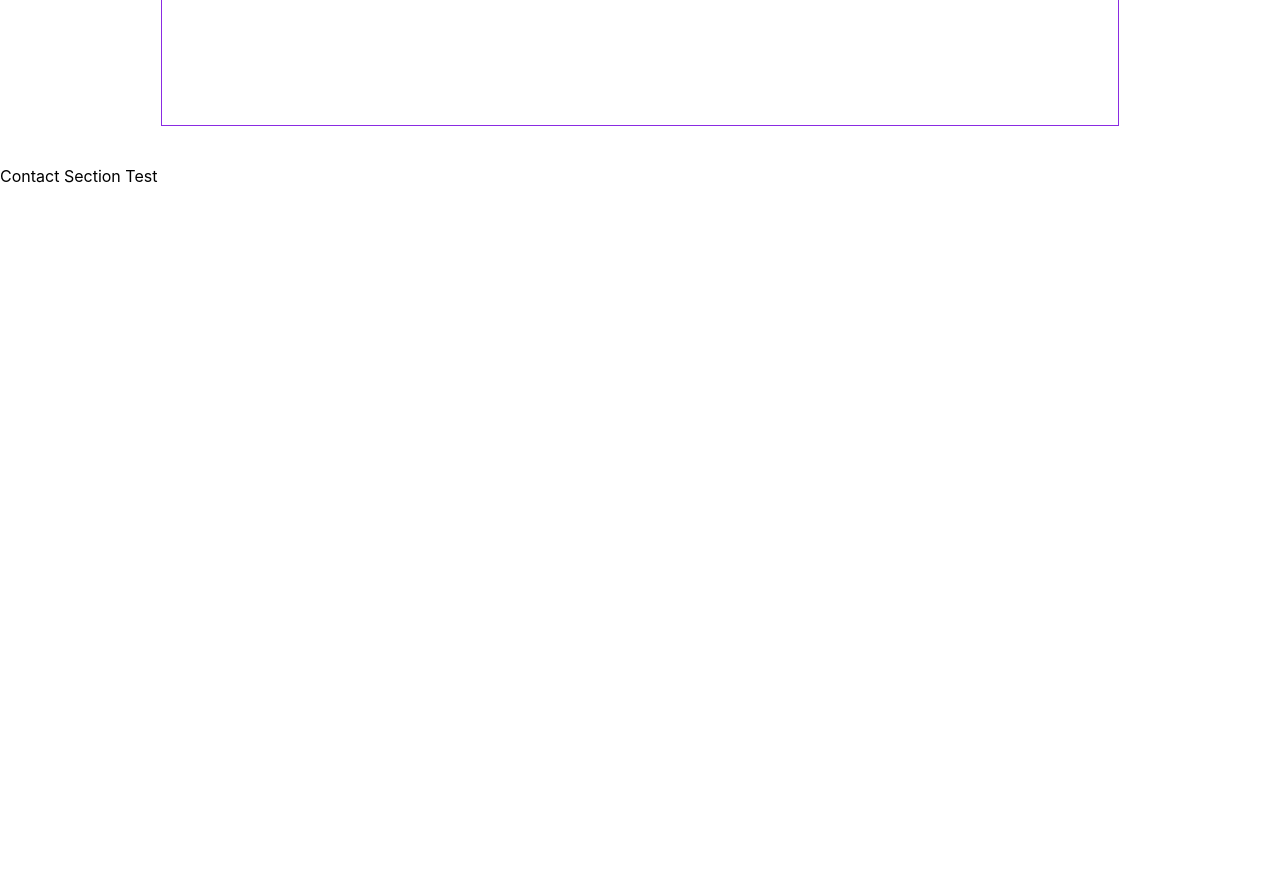
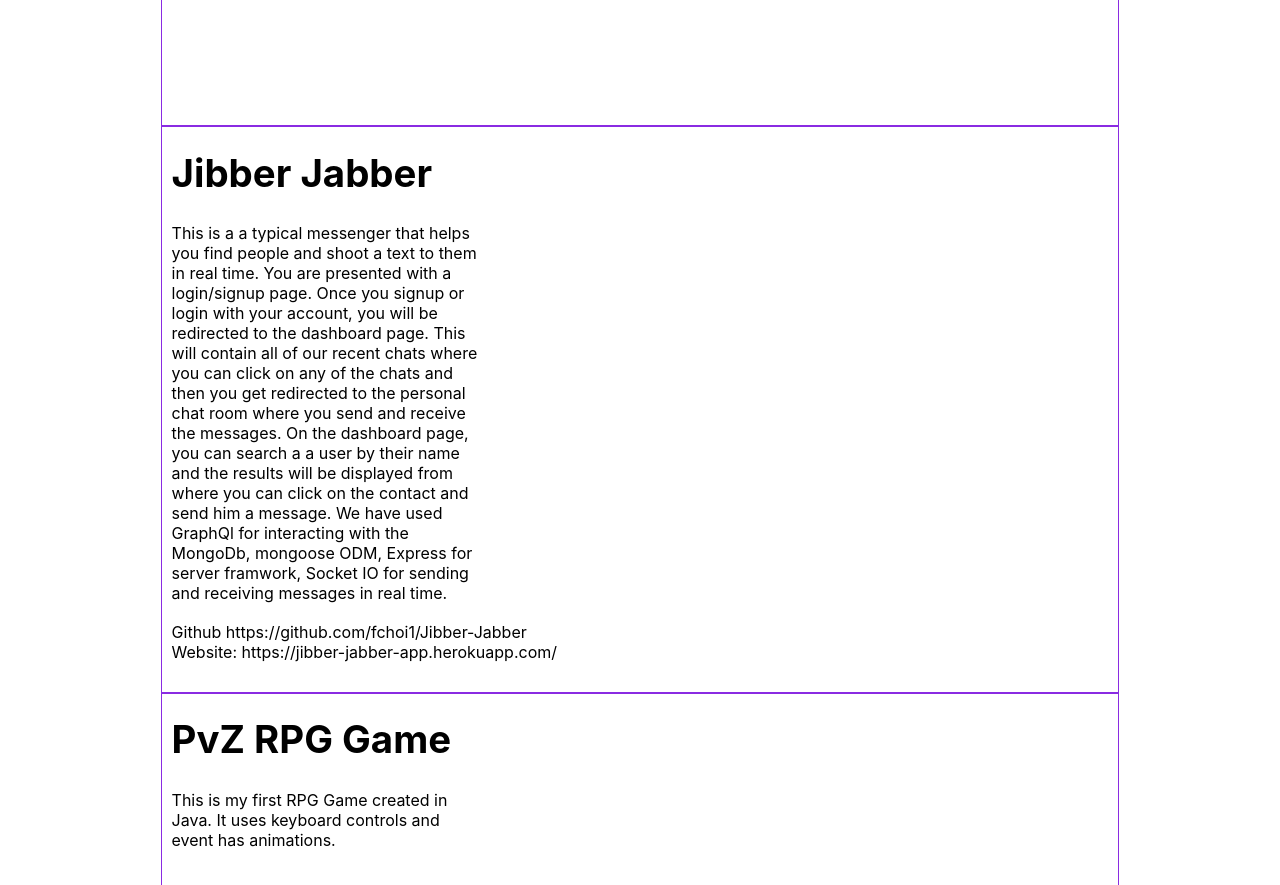
Before and after one commit to fchoi1/my-portfolio, a React (Create React App) app in the folder client/: page / in a window 1280 px wide. Shown: the part 5380-6265 px from the top of the page. Built offline with nearby package versions, Linux system fonts and the light colour scheme.

Commit message:
updating project contexts

```diff
--- a/client/src/App.css
+++ b/client/src/App.css
@@ -1,6 +1,3 @@
-:root {
-}
-
 a,
 a:link,
 a:visited,
--- a/client/src/contexts/ProjectProvider.js
+++ b/client/src/contexts/ProjectProvider.js
@@ -22,7 +22,6 @@ const ProjectProvider = ({ value = [], ...props }) => {
     {
       name: 'Lidar Live streaming Robot',
       technologies: ['CSS', 'JS'],
-
       github: 'https://www.linkedin.com/in/fchoi1/',
       description:
         'Fugiat pariatur cillum dolore est tempor labore ullamco adipisicing do amet consequat. Commodo reprehenderit elit ad cillum dolore mollit magna irure aute aliqua sunt. Labore ad amet nulla eiusmod culpa reprehenderit duis. Aliquip exercitation ut id irure consectetur irure nulla occaecat aliqua in id. In veniam culpa velit Lorem quis officia qui reprehenderit dolor. Esse ut laborum est consectetur excepteur aliqua nisi.',
@@ -30,7 +29,7 @@ const ProjectProvider = ({ value = [], ...props }) => {
       images: []
     },
     {
-      name: 'project2',
+      name: 'Steward Platform Maze Game',
       technologies: ['CSS', 'MongoDB', 'express'],
       website: 'test',
       github: 'https://www.linkedin.com/in/fchoi1/',
@@ -40,8 +39,9 @@ const ProjectProvider = ({ value = [], ...props }) => {
       images: []
     },
     {
-      name: 'project3',
+      name: 'Warehouse Aerial Manipulator',
       technologies: ['react', 'Java', 'Python'],
+      Date: 'March 2022',
       website: '',
       github: 'https://www.github.com/fchoi1/',
       description:
@@ -58,6 +58,49 @@ const ProjectProvider = ({ value = [], ...props }) => {
       description:
         'This is a simple application to use MVC moddel with node js to connect to sql database and access REST apis. This is an application to view a tech blog with users to create, edit and delete posts as well as add comments. Techonologies mysql2, dotenv, express, sequelize, MVC model.',
       imageFolder: 'Tech_Blog',
+      images: []
+    },
+    {
+      name: 'Jibber Jabber',
+      Date: 'April 2022',
+      technologies: ['react', 'Java', 'Python'],
+      website: 'https://jibber-jabber-app.herokuapp.com/',
+      github: 'https://github.com/fchoi1/Jibber-Jabber',
+      description:
+        'This is a a typical messenger that helps you find people and shoot a text to them in real time. You are presented with a login/signup page. Once you signup or login with your account, you will be redirected to the dashboard page. This will contain all of our recent chats where you can click on any of the chats and then you get redirected to the personal chat room where you send and receive the messages. On the dashboard page, you can search a a user by their name and the results will be displayed from where you can click on the contact and send him a message. We have used GraphQl for interacting with the MongoDb, mongoose ODM, Express for server framwork, Socket IO for sending and receiving messages in real time.',
+      imageFolder: 'Jibber_Jabber',
+      images: []
+    },
+    {
+      name: 'PvZ RPG Game',
+      Date: 'April 2015',
+      technologies: ['Java', 'Animations'],
+      github: 'https://github.com/fchoi1/Java-RGP-PVZ',
+      description:
+        'This is my first RPG Game created in Java. It uses keyboard controls and event has animations.',
+      imageFolder: 'PvZ_RPG',
+      images: []
+    },
+    {
+      name: 'Bike Haven Store',
+      Date: 'April 2015',
+      technologies: ['Java', 'Animations'],
+      website: 'https://bike-haven.herokuapp.com/',
+      github: 'https://github.com/fchoi1/Bike-Haven',
+      description:
+        'An Online Bike Store 🚲 Bike Haven is built to facilite bike customers to make an informed decision.  Node.js and Express.js to create a RESTful API. Handlebars.js as the template engine. MySQL and the Sequelize ORM for the database. Used GET and POST routes for retrieving and adding new data. Useed Anime.js - a lightweight JavaScript animation library. Has a folder structure that meets the MVC paradigm. Included authentication (express-session and cookies). Protected API keys and sensitive information with environment variables. dotenv Used bcryp',
+      imageFolder: 'Bike_Haven_Store',
+      images: []
+    },
+    {
+      name: 'Budget Tracker',
+      Date: 'April 2015',
+      technologies: ['Java', 'Animations'],
+      website: 'https://fabio-budget-tracker.herokuapp.com/',
+      github: 'https://github.com/fchoi1/budget-tracker',
+      description:
+        'This is a simple application to use MVC model with node js to connect to mongoDB access REST apis. This is an application to view a budget tracker where you can input transactions to track your spending. The focus of this assignement is PWA and offline functionality when connection is unstable. The website is still functional and works with or without internet connectivity with express. Techonologies mongoDB, PWA, express, MVC model, Heroku, service workers and cache.',
+      imageFolder: 'Budget_Tracker',
       images: []
     }
   ];
```
